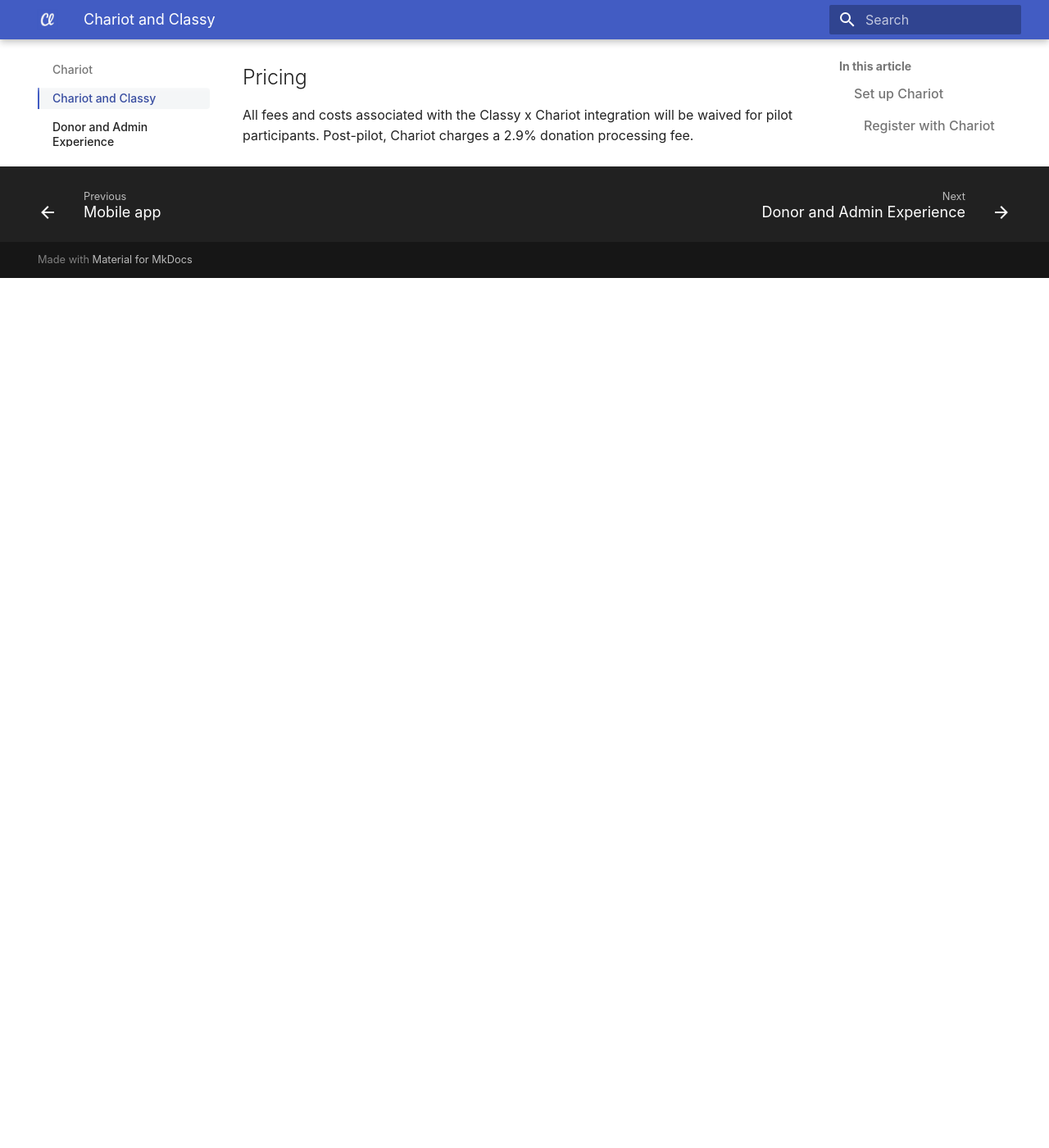
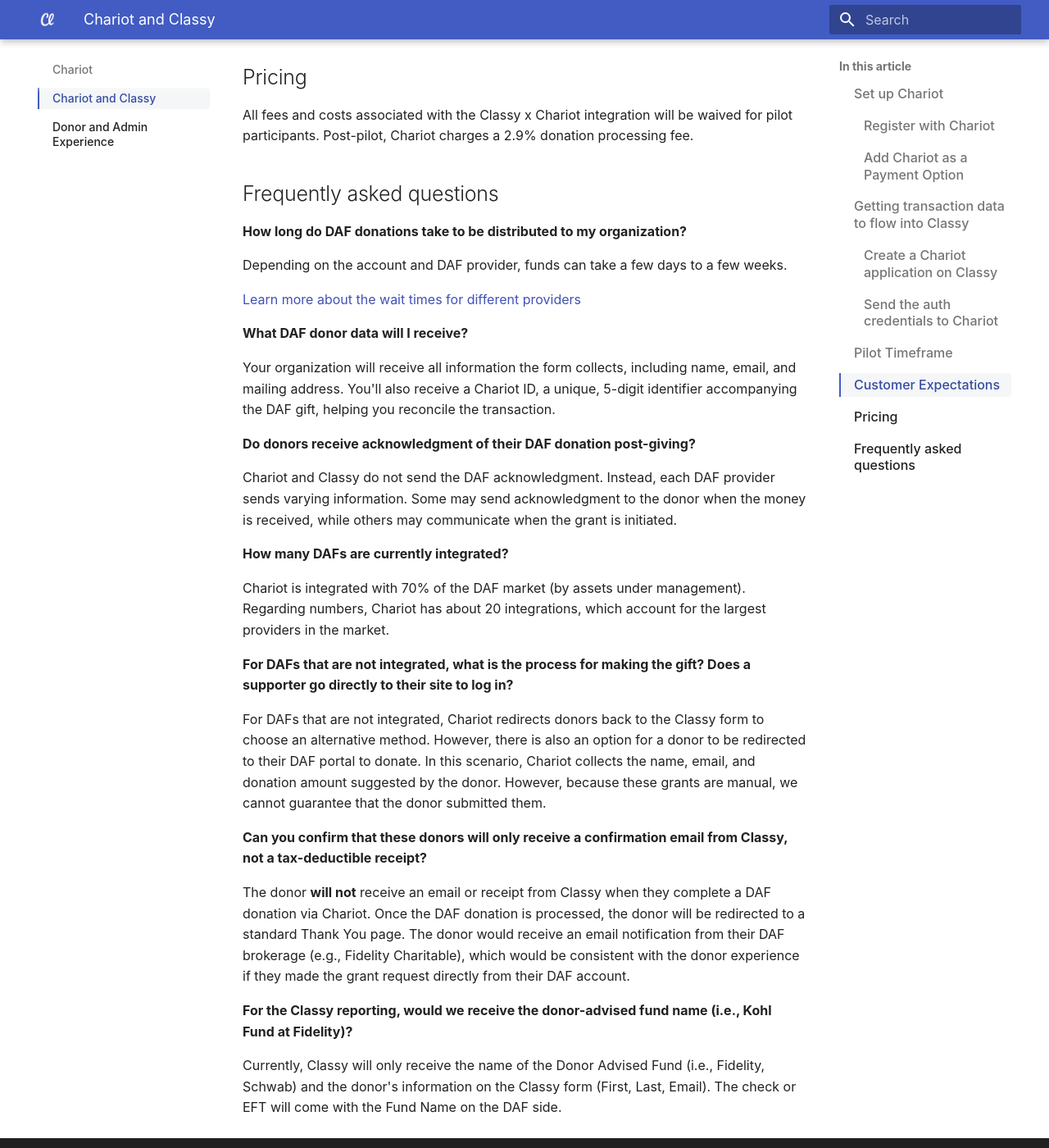
Before and after one commit to truj1ll0/mkdocs-help-center, an MkDocs documentation site: the page built from docs/chariot/chariot-and-classy.md, in a window 1280 px wide and 1400 px high, scrolled down 3452 px. Shown: the whole window at 82% size. Built offline with MkDocs 1.6.1 and Material for MkDocs 9.7.7, drawn with Linux system fonts in a browser that asks for light colours; some web fonts are replaced; before the commit the page ends 3791 px from its top, so only the background shows below that.

Commit message:
Add Chariot doc FAQS

```diff
--- a/docs/chariot/chariot-and-classy.md
+++ b/docs/chariot/chariot-and-classy.md
@@ -117,3 +117,35 @@
 ## Pricing
 
 All fees and costs associated with the Classy x Chariot integration will be waived for pilot participants. Post-pilot, Chariot charges a 2.9% donation processing fee.
+
+## Frequently asked questions
+
+**How long do DAF donations take to be distributed to my organization?**
+
+Depending on the account and DAF provider, funds can take a few days to a few weeks.
+
+[Learn more about the wait times for different providers](https://www.givechariot.com/donor-advised-fund-donation-wait-times)
+
+**What DAF donor data will I receive?**
+
+Your organization will receive all information the form collects, including name, email, and mailing address. You'll also receive a Chariot ID, a unique, 5-digit identifier accompanying the DAF gift, helping you reconcile the transaction.
+
+**Do donors receive acknowledgment of their DAF donation post-giving?**
+
+Chariot and Classy do not send the DAF acknowledgment. Instead, each DAF provider sends varying information. Some may send acknowledgment to the donor when the money is received, while others may communicate when the grant is initiated.
+
+**How many DAFs are currently integrated?**
+
+Chariot is integrated with 70% of the DAF market (by assets under management). Regarding numbers, Chariot has about 20 integrations, which account for the largest providers in the market.
+
+**For DAFs that are not integrated, what is the process for making the gift? Does a supporter go directly to their site to log in?**
+
+For DAFs that are not integrated, Chariot redirects donors back to the Classy form to choose an alternative method. However, there is also an option for a donor to be redirected to their DAF portal to donate. In this scenario, Chariot collects the name, email, and donation amount suggested by the donor. However, because these grants are manual, we cannot guarantee that the donor submitted them.
+
+**Can you confirm that these donors will only receive a confirmation email from Classy, not a tax-deductible receipt?**
+
+The donor **will not** receive an email or receipt from Classy when they complete a DAF donation via Chariot. Once the DAF donation is processed, the donor will be redirected to a standard Thank You page. The donor would receive an email notification from their DAF brokerage (e.g., Fidelity Charitable), which would be consistent with the donor experience if they made the grant request directly from their DAF account.
+
+**For the Classy reporting, would we receive the donor-advised fund name (i.e., Kohl Fund at Fidelity)?**
+
+Currently, Classy will only receive the name of the Donor Advised Fund (i.e., Fidelity, Schwab) and the donor's information on the Classy form (First, Last, Email). The check or EFT will come with the Fund Name on the DAF side.
```
